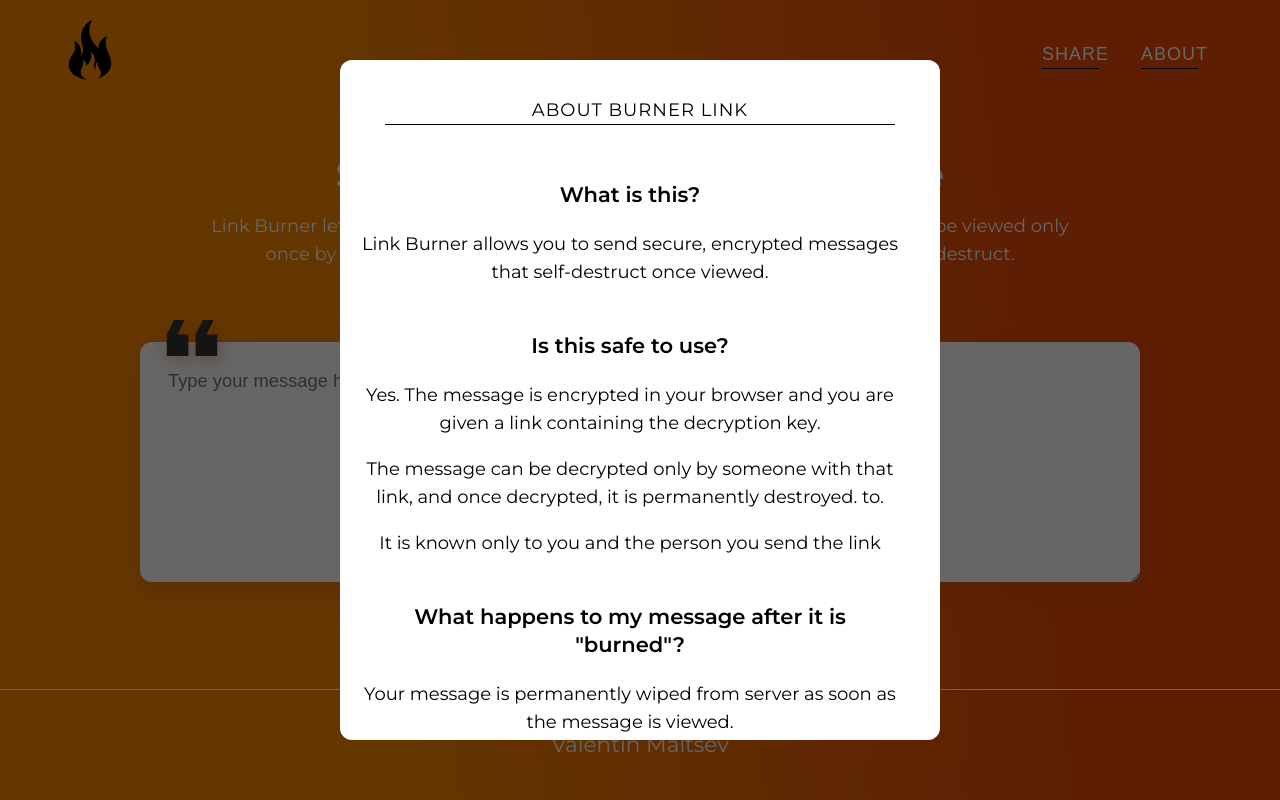
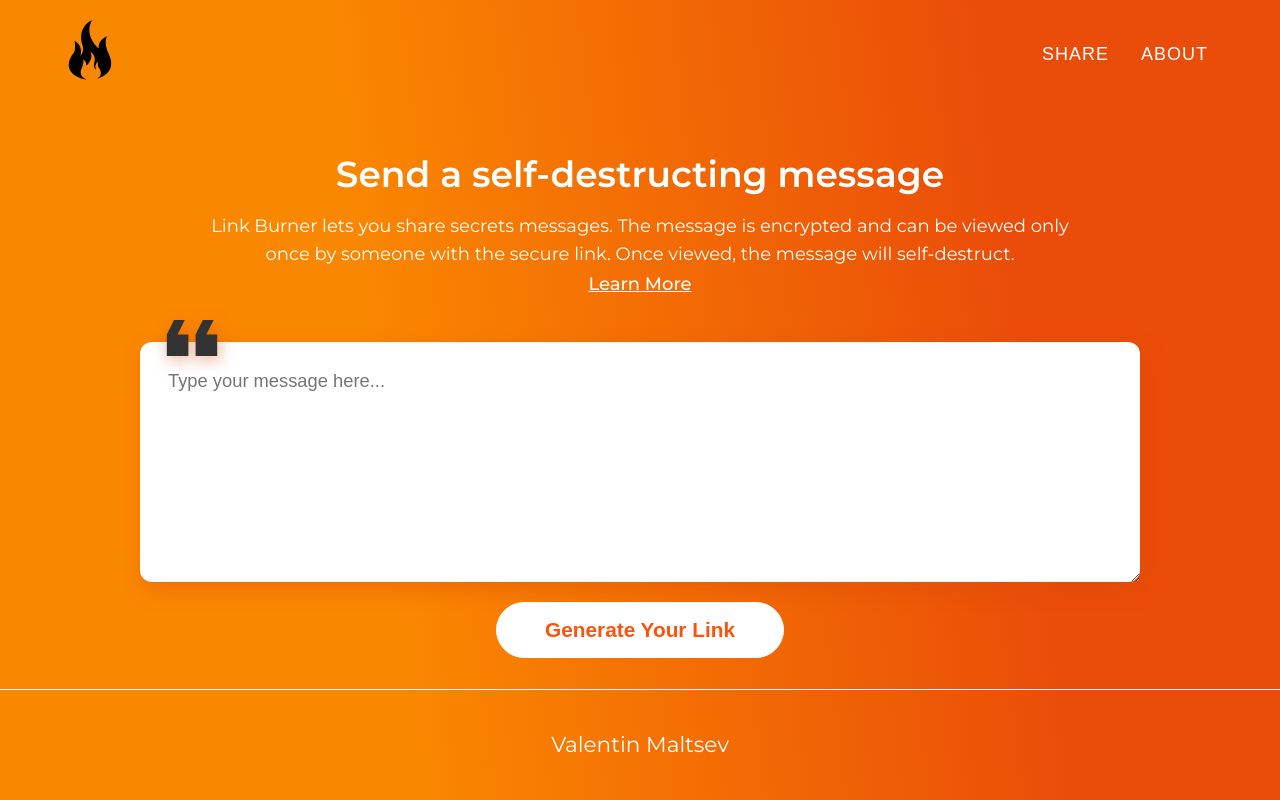
Before and after one commit to F1renDev/burner-link, a React (Create React App) app: page / in a window 1280 px wide. Built offline with nearby package versions, Linux system fonts and the light colour scheme.

Commit message:
Fixed modal display

```diff
--- /dev/null
+++ b/src/components/Backdrop/Backdrop.js
@@ -0,0 +1,11 @@
+import React from "react";
+import styles from "./Backdrop.module.css";
+
+const Backdrop = () => {
+  const clickHandler = () => {
+    console.log(123);
+  };
+  return <div className={styles.Backdrop} onClick={clickHandler}></div>;
+};
+
+export default Backdrop;
--- /dev/null
+++ b/src/components/Backdrop/Backdrop.module.css
@@ -0,0 +1,13 @@
+.Backdrop {
+  width: 100%;
+  height: 100%;
+  background: rgba(0, 0, 0, 0.6);
+  position: fixed;
+  top: 0;
+  left: 0;
+  z-index: 10;
+  display: flex;
+  flex-direction: row;
+  align-items: center;
+  justify-content: center;
+}
--- a/src/components/Modal/Modal.js
+++ b/src/components/Modal/Modal.js
@@ -1,15 +1,18 @@
 import React from "react";
-
+import Backdrop from "../Backdrop/Backdrop";
 import styles from "./Modal.module.css";
 
 const Modal = () => {
-
-  const clickHandler = () => {
-    console.log(123)
-  }
-
   return (
-    <div className={styles.Modal} onClick={clickHandler}>
+    <div className={styles.Modal}>
+      <Backdrop />
+      <div
+        style={{
+          display: "flex",
+          justifyContent: "center",
+          alignItems: "center",
+        }}
+      >
         <div className={styles.AboutBox}>
           <div className={styles.AboutHeader}>
             <h2>About Burner Link</h2>
@@ -34,11 +37,12 @@ const Modal = () => {
               What happens to my message after it is "burned"?
             </h3>
             <p>
-            Your message is permanently wiped from server as soon as the message
-            is viewed.
+              Your message is permanently wiped from server as soon as the
+              message is viewed.
             </p>
             <h3 className={styles.HeaderPadding}>Who made this?</h3>
             <p>This app is brought to you by Valentin Maltsev.</p>
+          </div>
         </div>
       </div>
     </div>
--- a/src/components/Modal/Modal.module.css
+++ b/src/components/Modal/Modal.module.css
@@ -1,18 +1,5 @@
-.Modal {
-  width: 100%;
-  height: 100%;
-  background: rgba(0, 0, 0, 0.6);
-  position: fixed;
-  top: 0;
-  left: 0;
-  right: 0;
-  bottom: 0;
-  z-index: 10;
-  display: flex;
-  flex-direction: row;
-  align-items: center;
-  justify-content: center;
-  /* display: none; */
+.Modal{
+  display:none;
 }
 
 .AboutBox {
@@ -22,9 +9,11 @@
   width: calc(100% - 40px);
   max-width: 600px;
   text-align: center;
+  position: fixed;
+  top: 8%;
+  /* left: 30%; */
   border-radius: 12px;
-  position: fixed;
-  z-index: 20;
+  z-index: 201;
 }
 
 .AboutHeader {
--- a/src/components/Navigation/Navigation.js
+++ b/src/components/Navigation/Navigation.js
@@ -14,10 +14,10 @@ const Navigation = () => {
       </div>
       <div className={styles.NavigationItems}>
         <div className={styles.NavigationItem}>
-          <h2>SHARE</h2>
+          <h2 style={{ borderBottom: "none" }}>SHARE</h2>
         </div>
         <div className={styles.NavigationItem}>
-          <h2>ABOUT</h2>
+          <h2 style={{ borderBottom: "none" }}>ABOUT</h2>
         </div>
       </div>
     </nav>
```
Lines whose indentation alone changed are shown as unchanged.
